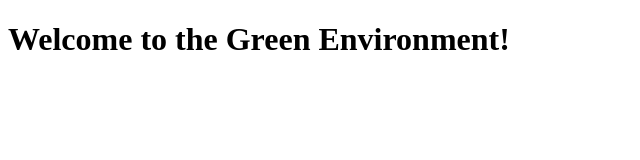
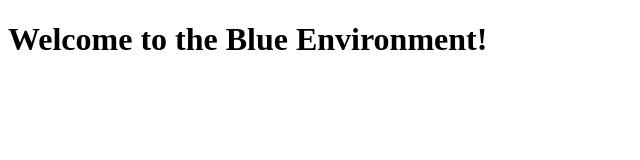
Before and after one commit to Pradyumnyadav0992/POC-31, a plain HTML site: page index.html in a window 1280 px wide. Shown: the whole page, without its empty margins (0-640 px from the left). Drawn offline with Linux system fonts and the light colour scheme.

Commit message:
Update index.html

```diff
--- a/index.html
+++ b/index.html
@@ -4,6 +4,6 @@
   <title>Blue-Green Deployment</title>
 </head>
 <body>
-  <h1>Welcome to the Green  Environment!</h1>
+  <h1>Welcome to the Blue Environment!  </h1>
 </body>
 </html>
```
